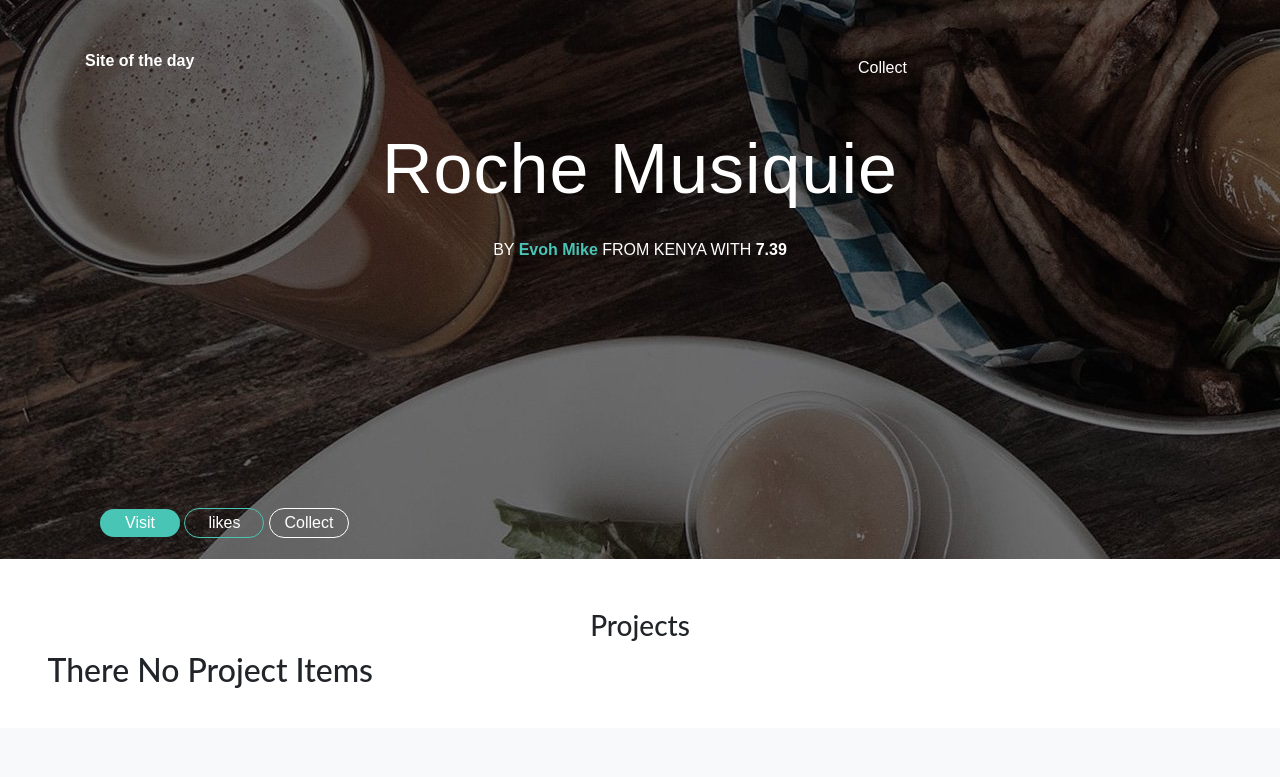
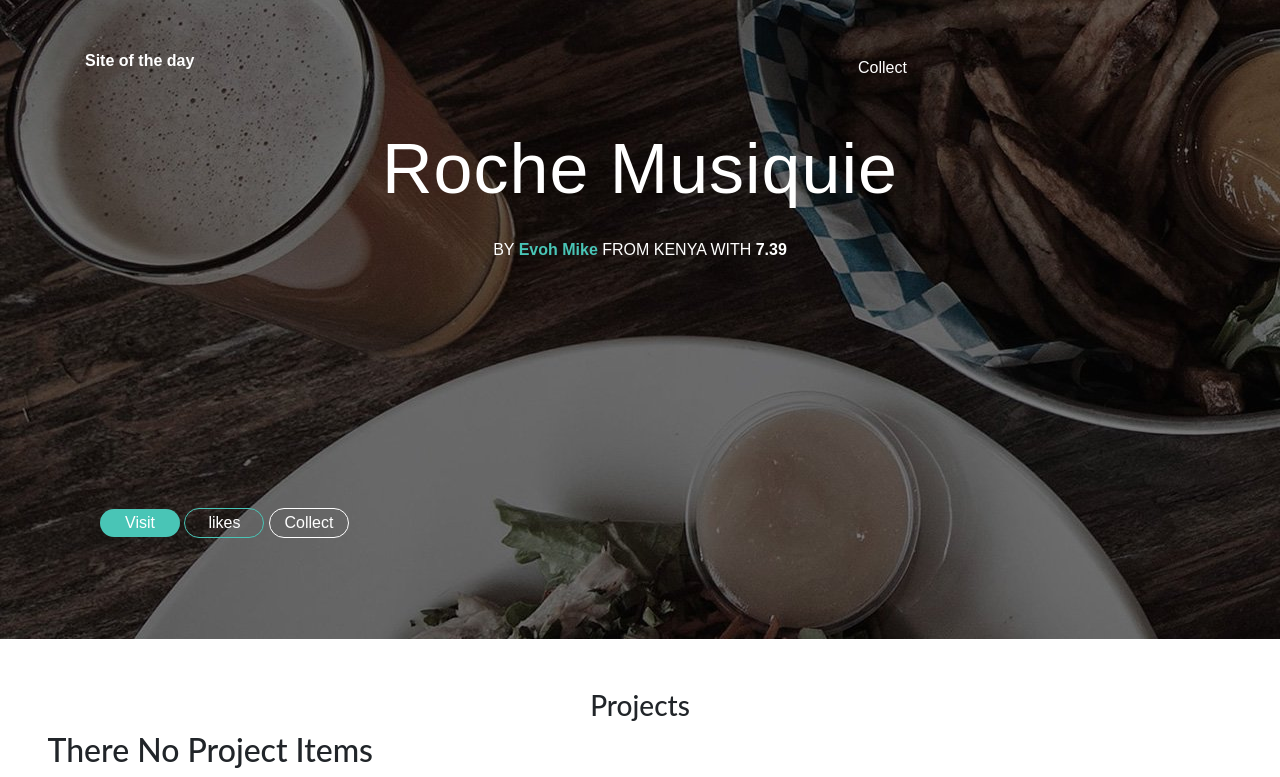
Before and after one commit to Evohmike/Awwards, a Django app: page / in a window 1280 px wide. Shown: the part 72-849 px from the top of the page. Before the commit the page ends 760 px from the top, so only its background shows below. Run offline with Django 3.2, Linux system fonts and the light colour scheme; the visitor is signed in with stand-in values (Sample User, id 1); data that the repository does not hold is empty; some libraries are stand-ins or nearby versions.

Commit message:
modified home .html

```diff
--- a/app/templates/home.html
+++ b/app/templates/home.html
@@ -1,6 +1,6 @@
 {%extends 'base.html'%} {% block content %} {{ block.super }}
 
-<div class="container-fluid" style=" height: 70vh; background-image: url(/static/images/cover-2.jpg);background-repeat: no-repeat;">
+<div class="container-fluid" style=" height: 80vh; background-image: url(/static/images/cover-2.jpg);background-repeat: no-repeat;">
     <div class="header" style=" font-family: 'Encode Sans Expanded', sans-serif;">
         <div class="container" style="color:white;">
             <div class="row" style="padding-top:50px;">
```
Also changed, not shown: static/images/sportpesa.png (added).
